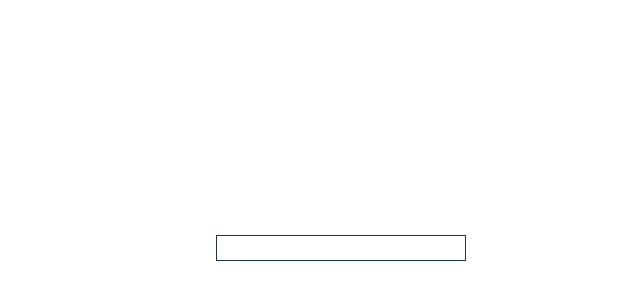
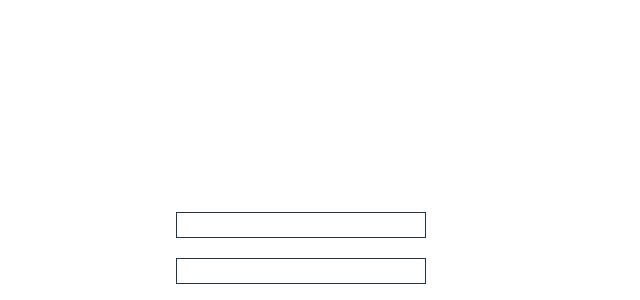
Before and after one commit to thebusybeebap/busybeebasket, a React (Vite) app: page / in a window 1280 px wide. Shown: the part 152-452 px from the top of the page, without its empty margins (299-939 px from the left). Built offline with nearby package versions, Linux system fonts and the light colour scheme.

Commit message:
BBBasket v0.0.3 - Add suggestions, clear search, select, and create new option

```diff
--- a/package.json
+++ b/package.json
@@ -13,7 +13,8 @@
     "@tailwindcss/vite": "^4.1.12",
     "react": "^19.0.0",
     "react-dom": "^19.0.0",
-    "tailwindcss": "^4.1.12"
+    "tailwindcss": "^4.1.12",
+    "uuid": "^11.1.0"
   },
   "devDependencies": {
     "@eslint/js": "^9.18.0",
--- a/src/App.tsx
+++ b/src/App.tsx
@@ -1,41 +1,77 @@
 import PWABadge from "./PWABadge.tsx";
 import "./App.css";
-import BBAutocomplete from "./ui/BBAutocomplete.tsx";
+import BBAutocomplete, { BBSearchable } from "./ui/BBAutocomplete.tsx";
+import { useState } from "react";
+import { v7 as uuidv7 } from "uuid";
 
-type basketItem = {
-  id: number;
+interface BasketItem extends BBSearchable {
+  id: string;
   name: string;
-  price: number;
-  store: string;
+  price?: number;
+  store?: string;
+}
+interface ItemStore extends BBSearchable {
+  id: string;
+  name: string;
+}
+
+interface AnyStore extends ItemStore {
+  id: "0";
+  name: "any";
+}
+
+const ANYSTORE: AnyStore = {
+  id: "0",
+  name: "any",
 };
 
-let suggestionsDataSource: basketItem[] = [
+let ItemStoreList: [AnyStore, ...ItemStore[]] = [
+  { ...ANYSTORE },
   {
-    id: 1,
+    id: "1",
+    name: "SM Aura",
+  },
+  {
+    id: "2",
+    name: "Market Market",
+  },
+  {
+    id: "3",
+    name: "Rob - Stamford",
+  },
+  {
+    id: "4",
+    name: "Marketplace - Venice",
+  },
+];
+
+let ItemsList: BasketItem[] = [
+  {
+    id: "1",
     name: "milk",
     price: 100.0,
     store: "SM",
   },
   {
-    id: 2,
+    id: "2",
     name: "Skimmed Milk",
     price: 150.0,
     store: "SM",
   },
   {
-    id: 3,
+    id: "3",
     name: "Fish",
     price: 500.0,
     store: "Market",
   },
   {
-    id: 4,
+    id: "4",
     name: "Oats",
     price: 400.0,
     store: "Market",
   },
   {
-    id: 5,
+    id: "5",
     name: "Cheese",
     price: 20.0,
     store: "SM",
@@ -43,10 +79,46 @@ let suggestionsDataSource: basketItem[] = [
 ];
 
 function App() {
+  let [storeList, setStoreList] = useState<Array<ItemStore>>(ItemStoreList);
+  let [shelfItems, setShelfItems] = useState<Array<BasketItem>>(ItemsList);
+  let [selectedStore, setSelectedStore] = useState<ItemStore>(); // maybe make it possible to allow select of multiple stores in the future
+
+  function handleStoreSelect(store?: ItemStore) {
+    setSelectedStore(store);
+  }
+
+  function handleCreateNewStore(name: string) {
+    let newID = uuidv7();
+    let newStore = { id: newID, name: name };
+    setStoreList([...storeList, newStore]);
+    return newStore;
+  }
+
+  function handleItemSelect(item?: BasketItem) {
+    //update store list as well to only display stores that has the selected item(????) maybe not for now yet, JUST DISPLAY ALL for now
+    return;
+  }
+
+  function handleCreateNewItem(name: string) {
+    let newID = uuidv7();
+    let newItem = { id: newID, name: name };
+    setShelfItems([...shelfItems, newItem]);
+    return newItem;
+  }
+
   return (
     <>
-      <BBAutocomplete<basketItem>
-        suggestionsDataSource={suggestionsDataSource}
+      <h1>{selectedStore?.name}</h1>
+      <BBAutocomplete<ItemStore>
+        suggestionsDataSource={storeList}
+        selected={selectedStore}
+        onSelect={handleStoreSelect}
+        onCreateNew={handleCreateNewStore}
+      />
+      <BBAutocomplete<BasketItem>
+        suggestionsDataSource={shelfItems}
+        onSelect={handleItemSelect}
+        onCreateNew={handleCreateNewItem}
       />
       <PWABadge />
     </>
--- a/src/ui/BBAutocomplete.tsx
+++ b/src/ui/BBAutocomplete.tsx
@@ -1,132 +1,147 @@
-/*
-single file first
-start with input with buttons and an already visible suggestions box/list
-input value filters suggestions, but is empty first, only have value when input has value. dont forget to trim
-and lowercase matching
-
-props and features
--clear option - button that clears input
--create new prop - option to add on data source (popup modal form to create new, can be passed as props as well custom create new form)
--filter prop - filter source data function(filter source before input value filtering, should match the type/interface the source is using, could use generic here maybe)
--data prop - needs to be state that can be added on and filtered
--
-refactor into:
-//useReducer might eb useful here
-custom hooks that accepts generic <T>
-component that accepts generic(check if this is needed)
-compound element so you can style individual elements(check if this works, positions are not defined like buttons inside input not needed yet, only style hardcoded is the dropdown behavior, check if that can be retained while adding classname to component instance)
-could use useMemo/ useCallback/ for when filtering from input value, if for example 3 bread items, and list doesnt change cause typing  b r e a d, matches the same items so a rerender is not necessary
-*/
-
 import { useRef, useState } from "react";
 
-type Searchable = {
+export interface BBSearchable {
   // this components needs the data object type to have a name property of type string to work as intended
   name: string;
-};
+}
 
-function BBAutocomplete<T extends Searchable>({
+function BBAutocomplete<T extends BBSearchable>({
   suggestionsDataSource,
+  selected,
   onSelect,
   onCreateNew,
 }: {
   suggestionsDataSource: Array<T>;
-  onSelect?: (selected: T) => void;
-  onCreateNew?: (selected: T) => void;
+  selected?: T;
+  onSelect?: (selected?: T) => void;
+  onCreateNew?: (name: string) => T;
 }) {
-  //(suggestionsDataSource<T>, onSelect(<T>))
-  // consider useReducer?
-  let searchElementRef = useRef<HTMLInputElement>(null); //might be better to use useState if create new option is in the list as typing just results rerendring everytime
-  let [searchValue, setSearchValue] = useState("");
+  let [searchValue, setSearchValue] = useState(selected?.name ?? "");
   let [suggestions, setSuggestions] = useState<Array<T>>([]);
-  let [showClear, setShowClear] = useState(false);
-  let [isAddDisabled, setIsAddDisabled] = useState(true);
-  let [selectedValue, setSelectedValue] = useState<string | null>(null); // might not be needed, just accept a prop onSelect, that accepts the selected value(same data type with passed data for suggestions)
-  let [filters, setFilters] = useState<string[]>([]); // or filterfunction instead?
+  let [hideNewOption, setHideNewOption] = useState(true);
+  let searchInputRef = useRef<HTMLInputElement>(null);
 
-  function _cleanupAfterClear() {
-    setSuggestions([]);
-    setShowClear(false);
-    setIsAddDisabled(true);
-    setSelectedValue("");
-  }
+  function _filterSuggestions(value: string) {
+    let cleanedValue = value.trim().toLowerCase();
+    let hasExactMatch = false;
 
-  function _filterSuggestions(searchValue: string) {
-    // might be not needed, JUST FILTER the data BEFORE PASSING TO THIS COMPONENT
-    // memoize? useMemo?
+    // useMemo?
+    let filteredSuggestions = suggestionsDataSource.filter((item) => {
+      let cleanedItemName = item.name.trim().toLowerCase();
+      let isCurrentMatched = cleanedItemName === cleanedValue;
+      hasExactMatch = hasExactMatch || isCurrentMatched; // to refactor, how to do this outside this function but still no extra search
+      return cleanedItemName.match(cleanedValue);
+    });
 
-    //trim, lowercase on searchValue
-    let cleanedSearchValue = searchValue.trim().toLowerCase();
-
-    let filteredSuggestions = suggestionsDataSource.filter((item) => {
-      //trim and lowercase itemS
-      let cleanedItemName = item.name.trim().toLowerCase();
-      return cleanedItemName.match(cleanedSearchValue);
-    });
-    //if there is filter, filter searchedsuggestions
+    setHideNewOption(hasExactMatch);
 
     return filteredSuggestions;
   }
 
-  function handleCreateNewOption() {
-    if (typeof onCreateNew === "function") {
-      //onCreateNew(newOption);
+  function _focusOnSearchInput() {
+    if (searchInputRef.current) {
+      searchInputRef.current.focus();
     }
   }
 
-  function handleSelect() {
-    // called when selecting from suggestions or after creating a new option
+  function handleSelect(selected: T) {
+    _focusOnSearchInput();
 
-    //createNewSelection
-
-    let selected = searchValue; // OR selected value from list // could be just an ID
-    setSelectedValue(selected);
+    setSearchValue(selected.name);
 
     if (typeof onSelect === "function") {
-      //onSelect(selected);
+      onSelect(selected);
     }
+  }
+  function handleCreateNewOption(name: string) {
+    _focusOnSearchInput();
 
-    //also handle here setting state values outside the component like how is the selected value accessed by outside? have an onSelect prop that is run here also
+    let newOption: T;
+    if (typeof onCreateNew === "function") {
+      newOption = onCreateNew(name);
+
+      if (typeof onSelect === "function") {
+        onSelect(newOption);
+      }
+    }
   }
 
   function handleSearchClear() {
     setSearchValue("");
-    _cleanupAfterClear();
+    setSuggestions([]);
+    setHideNewOption(true);
+    if (typeof onSelect === "function") {
+      onSelect();
+    }
   }
 
-  function handleSearchUpdate(event: React.ChangeEvent<HTMLInputElement>) {
+  function resetNoSelected() {
+    if (selected) {
+      setSearchValue(selected.name);
+    } else {
+      setSearchValue("");
+    }
+    setSuggestions([]);
+    setHideNewOption(true);
+  }
+
+  function handleSearchChange(event: React.ChangeEvent<HTMLInputElement>) {
     let newSearchValue = event.target.value;
     setSearchValue(newSearchValue);
 
     if (newSearchValue === "") {
-      _cleanupAfterClear();
+      setSuggestions([]);
+      setHideNewOption(true);
+      if (typeof onSelect === "function") {
+        onSelect();
+      }
       return;
     }
 
-    setShowClear(true);
-    setIsAddDisabled(false);
-    let searchedSuggestions = _filterSuggestions(searchValue);
+    let searchedSuggestions = _filterSuggestions(newSearchValue);
 
-    setSuggestions(searchedSuggestions); // add matchType/searchType option, if match is word/letters exists(ie: typing a could show, apple, banana, crab) or match per letter as you type in order(ie: typing a shows apple, atis, acorn) or could do a combination of 2 live search using first type then at a character threshold change search type
+    setSuggestions(searchedSuggestions);
   }
 
   return (
     <div>
+      <div className="group">
         <input
+          ref={searchInputRef}
           className="border"
           type="text"
           value={searchValue}
-        onChange={handleSearchUpdate}
+          onChange={handleSearchChange}
+          onBlur={resetNoSelected}
         />
-      {showClear ? <button onClick={handleSearchClear}>Clear</button> : null}
-      {searchValue !== "" ? (
+        <button
+          disabled={searchValue === ""}
+          className={
+            searchValue === ""
+              ? "invisible"
+              : "invisible group-focus-within:visible"
+          }
+          onMouseDown={handleSearchClear}
+        >
+          Clear
+        </button>
+      </div>
+
       <ul>
         {suggestions.map((suggestion, index) => {
-            return <li key={index}>{suggestion.name}</li>;
+          return (
+            <li onMouseDown={() => handleSelect(suggestion)} key={index}>
+              {suggestion.name}
+            </li>
+          );
         })}
-          <li>{'Add New "' + searchValue + '"'}</li>
+
+        {hideNewOption ? null : (
+          <li onMouseDown={() => handleCreateNewOption(searchValue)}>
+            {'Add New "' + searchValue + '"'}
+          </li>
+        )}
       </ul>
-      ) : null}
     </div>
   );
 }
--- /dev/null
+++ b/src/ui/BBModal.tsx
@@ -0,0 +1,22 @@
+//pass the dialog modal as child element that accept the create function to add on the source data
+// dialog is needed on the Basket component not in the autocomplete or search as you dont need details yet on auto complete and add
+//might not be even needed as just switch page(client routing) when adding details
+
+import { useRef } from "react";
+
+//!!! PROBABLY WON'T BE NEEDED !!!!!
+
+let newOptionDialogRef = useRef<HTMLDialogElement>(null);
+
+function BBModal() {
+  return (
+    <dialog ref={newOptionDialogRef}>
+      <div>TEST</div>
+      <form method="dialog">
+        <button formMethod="dialog">close</button>
+      </form>
+    </dialog>
+  );
+}
+
+export default BBModal;
```
Also changed, not shown: 1 other file (tests, documents, lock files or other folders). Lines whose indentation alone changed are shown as unchanged.
